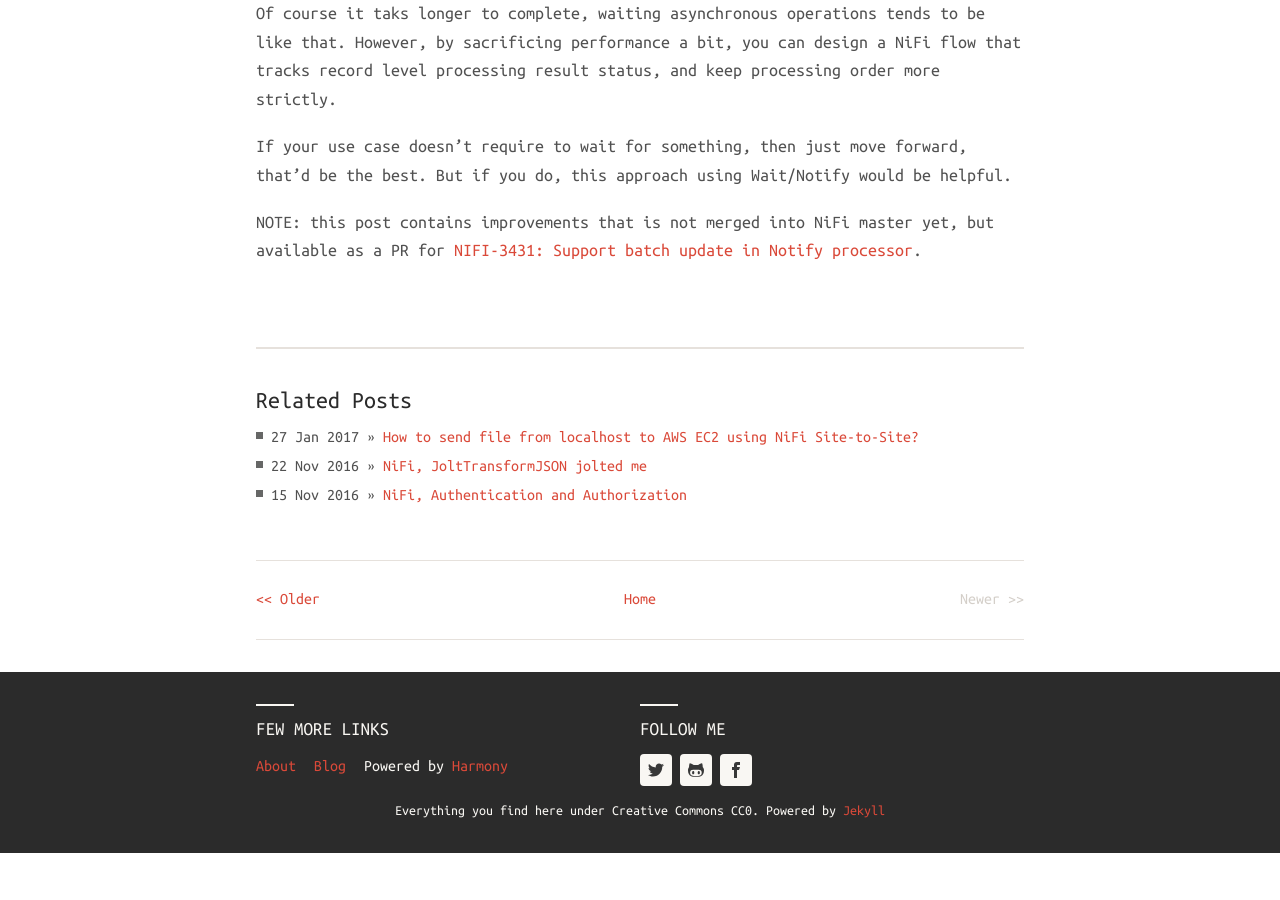
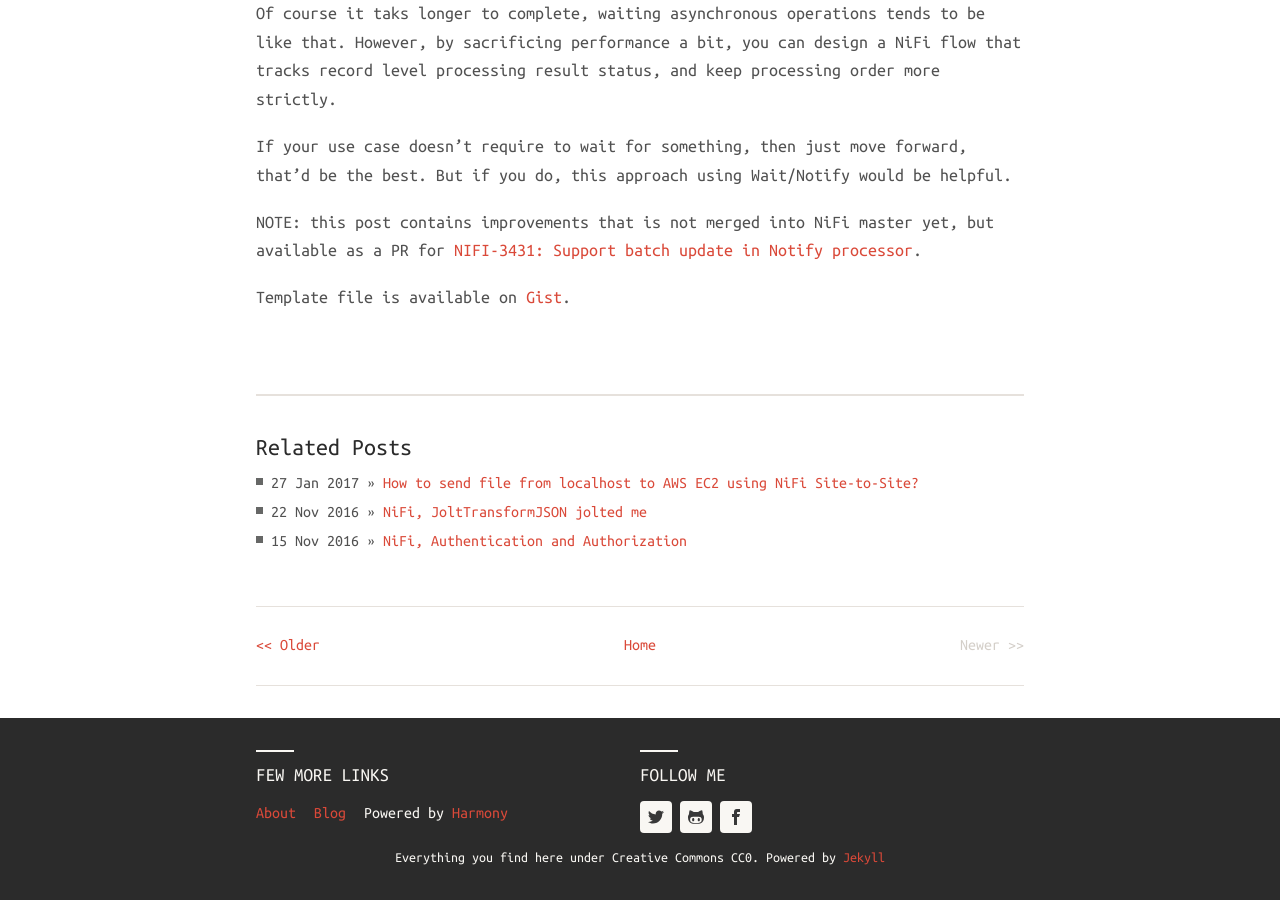
Before and after one commit to ijokarumawak/ijokarumawak.github.io, a Jekyll site: the page built from _posts/2017-02-02-nifi-notify-batch.md, in a window 1280 px wide and 900 px high, scrolled down 7687 px. Built offline with Jekyll 4.4.1, drawn with Linux system fonts in a browser that asks for light colours; nearby versions of some CDN libraries; before the commit the page ends 8540 px from its top, so only the background shows below that.

Commit message:
Add template link.

```diff
--- a/_posts/2017-02-02-nifi-notify-batch.md
+++ b/_posts/2017-02-02-nifi-notify-batch.md
@@ -130,3 +130,5 @@ However, by sacrificing performance a bit, you can design a NiFi flow that track
 If your use case doesn't require to wait for something, then just move forward, that'd be the best. But if you do, this approach using Wait/Notify would be helpful.
 
 NOTE: this post contains improvements that is not merged into NiFi master yet, but available as a PR for [NIFI-3431: Support batch update in Notify processor](https://issues.apache.org/jira/browse/NIFI-3431).
+
+Template file is available on [Gist](https://gist.github.com/ijokarumawak/141c1ae248f051cc49e8a08ef891f54c).
```
